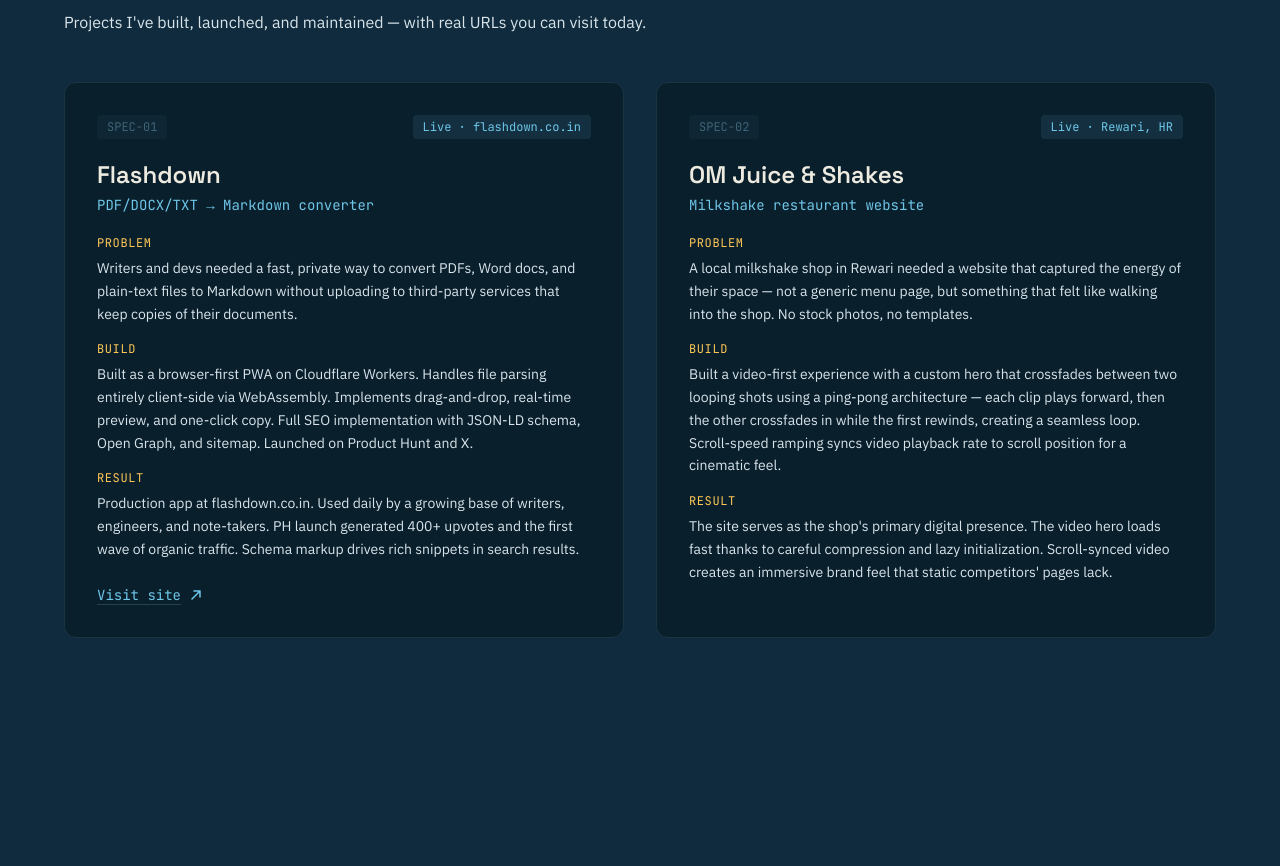
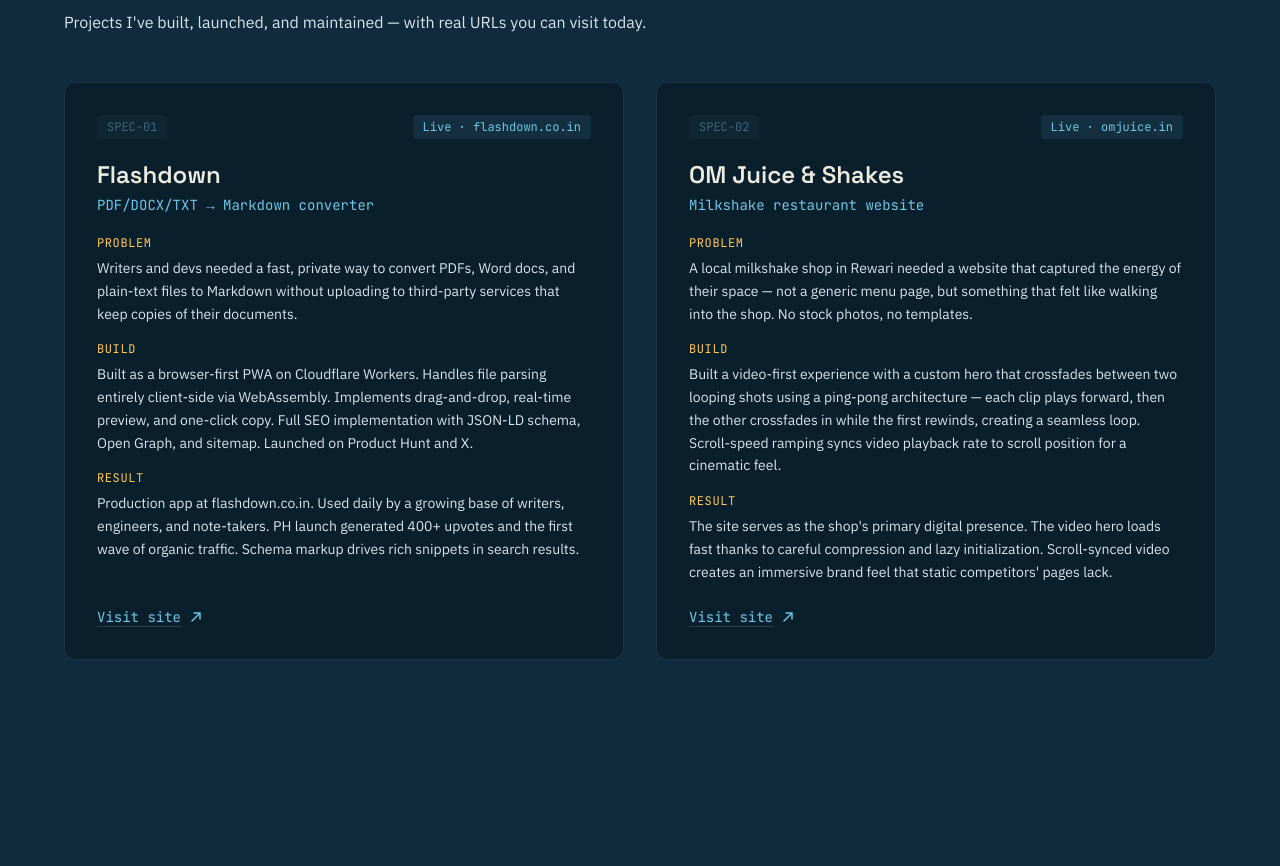
Before and after one commit to bills740ssrw-creator/portfolio, a React (Vite) app: page / in a window 1280 px wide. Shown: the part 990-1856 px from the top of the page. Built offline with nearby package versions, Linux system fonts and the light colour scheme.

Commit message:
add omjuice.in link to Shipped Work

```diff
--- a/src/components/ShippedWork.jsx
+++ b/src/components/ShippedWork.jsx
@@ -40,12 +40,13 @@
 
           <WorkCard
             spec="SPEC-02"
-            status="Live · Rewari, HR"
+            status="Live · omjuice.in"
             title="OM Juice & Shakes"
             subtitle="Milkshake restaurant website"
             problem="A local milkshake shop in Rewari needed a website that captured the energy of their space — not a generic menu page, but something that felt like walking into the shop. No stock photos, no templates."
             build="Built a video-first experience with a custom hero that crossfades between two looping shots using a ping-pong architecture — each clip plays forward, then the other crossfades in while the first rewinds, creating a seamless loop. Scroll-speed ramping syncs video playback rate to scroll position for a cinematic feel."
             result="The site serves as the shop&apos;s primary digital presence. The video hero loads fast thanks to careful compression and lazy initialization. Scroll-synced video creates an immersive brand feel that static competitors&apos; pages lack."
+            link="https://omjuice.in"
           />
         </div>
       </div>
```
